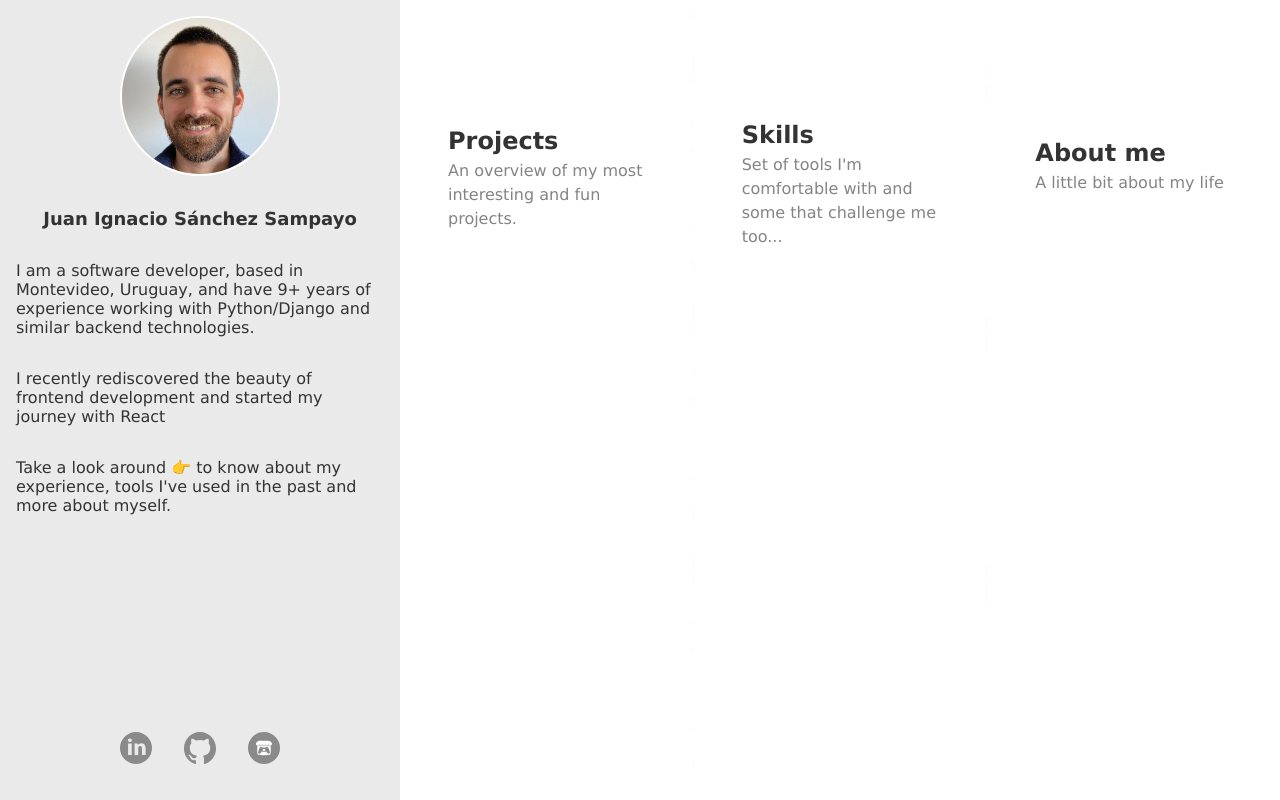
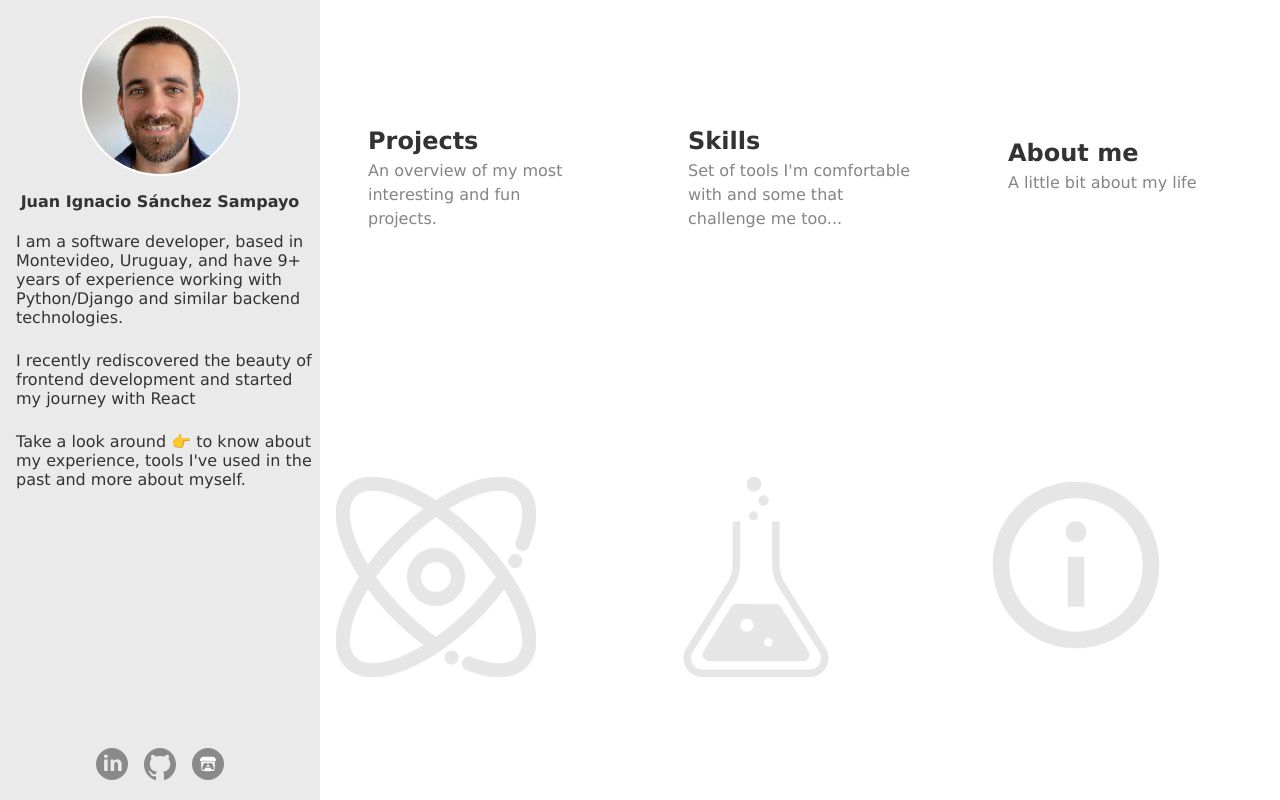
Before and after one commit to juan-ignacio-sanchez/portfolio, a Next.js app: page / in a window 1280 px wide. Built offline with nearby package versions, Linux system fonts and the light colour scheme.

Commit message:
add back button and some content

```diff
--- a/src/app/globals.css
+++ b/src/app/globals.css
@@ -49,11 +49,11 @@
 
 html,
 body {
-  max-width: 1500px;
+  max-width: 1800px;
   margin: 0 auto;
   overflow-x: hidden;
   background-image: url("../../public/images/background.png");
-
+  max-height: 100vh !important;
 }
 
 a {
--- a/src/app/page.module.css
+++ b/src/app/page.module.css
@@ -5,24 +5,31 @@
   padding: 0;
   color: var(--text-foreground-color);
   font-family: var(--global-font-family);
+  max-height: 100vh;
 }
 
 .profile {
   display: flex;
+  position:sticky;
   flex-direction: column;
   align-items: center;
   background-color: var(--profile-background-color);
-  max-width: 25rem;
+  max-width: 20rem;
   z-index: 2;
+  max-height: 100vh;
+
 }
 
 .profile h1 {
-  font-size:large;
-  padding: 1rem;
+  font-size:medium;
+  padding: .3rem;
+  padding-top: 0;
 }
 
 .profile p {
-  padding: 1rem;
+  padding: .5rem;
+  padding-left: 1rem;
+  padding-top: 1rem;
 }
 
 .profilePicture {
@@ -44,7 +51,8 @@
 }
 
 .profile footer img {
-  margin: 1rem;
+  margin-left: .5rem;
+  margin-right: .5rem;
   filter: grayscale(100%);
 }
 
@@ -65,14 +73,13 @@
   display: grid;
   grid-template-columns: repeat(3, 1fr);
   width: 100%;
-  gap: 1px;
+  max-height: 100vh;
 }
 
 .card {
   display: grid;
   flex-direction: column;
   align-items: center;
-  justify-content: space-between;
   background-color: var(--card-background);
   overflow: hidden;
   padding: 1rem;
@@ -84,7 +91,8 @@
 
 .card > img{
   z-index: 0;
-  }
+  filter: brightness(90%);
+}
 
 .card:hover {
   background-color: var(--card-hovered-background);
@@ -92,9 +100,10 @@
 }
 
 .card:hover img {
-  transition: all 0.5s;
+  transition: transform 0.5s;
   visibility: visible;
-  transform: scale(2) rotate(39deg);
+  transform: scale(1.3) rotate(12deg);
+  filter: brightness(100%);
 }
 
 .description {
@@ -103,7 +112,6 @@
   padding: 2rem;
   padding-top: 0;
   line-height: 1.5;
-  justify-self: flex-end;
 }
 
 .card:hover .description {
@@ -118,6 +126,56 @@
   font-size: 1rem;
   line-height: 1.5;
   max-width: 30ch;
+}
+
+.backCard {
+  display: grid;
+  grid-column: 1 / -1;
+  justify-content: flex-start;
+  align-items: flex-start;
+  background-color: var(--card-background);
+  overflow: hidden;
+  padding: 1rem;
+}
+
+.backCard:hover img {
+  transition: transform 0.5s;
+  visibility: visible;
+  transform: none;
+  filter: brightness(100%);
+}
+
+.backCard > img{
+  z-index: 0;
+  filter: brightness(90%);
+}
+
+.backCard > .description{
+  padding: 0
+}
+
+.content {
+  display: grid;
+  grid-column: 1 / -1;
+  justify-content: center;
+  padding: 2rem;
+  max-height: 100vh;
+  overflow: scroll;
+}
+
+.content p{
+  padding-bottom: .5rem;
+}
+
+.content h1,
+.content h2,
+.content {
+  padding-top: 1rem;
+  padding-bottom: 1rem
+}
+
+.content h3 {
+  padding-top: 1rem;
 }
 
 
@@ -141,7 +199,7 @@
   }
 
   .card:hover img {
-    transition: all 0.5s;
+    transition: visibility transform 0.5s;
     visibility: visible;
     transform: scale(1) rotate(-39deg);
   }
@@ -173,6 +231,7 @@
 
   .card h2 {
     margin-bottom: 0.5rem;
+
   }
 
   .description {
--- a/src/app/page.tsx
+++ b/src/app/page.tsx
@@ -84,43 +84,167 @@ function Profile({
   );
 }
 
-function PageCard({
+function Card({
   initialTitle,
   description,
   icon,
   visible,
+  index,
+  handleClick,
+  width,
+  height,
+  styleClass,
 }: {
   initialTitle: string;
   description: string;
   icon: string;
   visible: boolean;
+  index: number;
+  handleClick: any;
+  width: number;
+  height: number;
+  styleClass: string;
 }) {
   const [title, setTitle] = useState(initialTitle);
 
   return (
-    <Link href="/about" className={styles.card}>
+    <span
+      style={{
+        display: visible ? "grid" : "none",
+      }}
+      className={styleClass}
+      onClick={handleClick}
+    >
       <span className={styles.description}>
         <h2>{title}</h2>
         <p>{description}</p>
       </span>
       <Image
         src={`./images/${icon}.svg`}
-        alt="Profile picture"
-        width={200}
-        height={200}
+        alt="card icon"
+        width={width}
+        height={height}
         priority
       />
-    </Link>
+    </span>
+  );
+}
+
+function PageCard(props: any) {
+  return <Card {...props} width={200} height={200} styleClass={styles.card} />;
+}
+
+function BackCard(props: any) {
+  const combinedClassNames = `${styles.card} ${styles.backCard}`;
+  return (
+    <Card {...props} width={50} height={50} styleClass={combinedClassNames} />
+  );
+}
+
+function Content() {
+  return (
+    <article className={styles.content}>
+      <h2>Limit Wholesale Brokers (May 2022 - Present)</h2>
+      <ul>
+        <li>
+          Built and maintained integrations with 10+ third-party APIs using
+          Python/Django.
+        </li>
+        <li>
+          Established good communication channels to effectively reduce
+          unforeseen changes in external API integration.
+        </li>
+        <li>
+          Collaborating with our API&apos;s consumers was key to better incident
+          response and reduce debugging clutter.
+        </li>
+        <li>
+          Authored the integration with Trava Security to provide risk
+          assessment reports.
+        </li>
+      </ul>
+
+      <p>
+        The interesting part of this project is to find common patterns among
+        Carriers requirements to minimize users&apos; burden
+      </p>
+      <p>
+        Integration tests are a pain-point in this kind of projects where you
+        have 20+ integrations, this can be solved by prioritizing the most
+        valuable ones if you want to deliver on time and keep good quality.
+      </p>
+      <h2>Rootstrap (Jan 2020 - Jan 2022)</h2>
+      <p>
+        Being part of Roostrap allowed me to join multiple teams of many shapes
+        and sizes, the most remarkable ones are these:
+      </p>
+      <h3>Phylagen</h3>
+      <p>
+        Phylagen is a San Francisco based biotech company that combine microbial
+        genomics and data analytics to solve complex problems. I built
+        micro-services from scratch using Django, HUG, Flask and ocassionally
+        AWS Lambda, which were integrated as part of a complex ETL pipeline.
+      </p>
+      <h3>Sentry DashCam</h3>
+      <p>
+        The Sentry DashCam app & Wireless Bridge (Elon-1) enable Tesla owners
+        with auto-pilot cameras to wirelessly view their Tesla Sentry alarm
+        systems, and store & share their DashCam videos. I configured a
+        Raspberry PI (3b+ and Zero) to act as a usb gadget collecting all of the
+        car&apos;s DVR , optimizing it using FFmpeg making it streaming-enabled
+        and presenting them through a REST API built using Flask. The
+        server&apos;s setup was automated using bash scripting, so any user
+        could download an pre-packaged system image and install it on a board.
+        The pain-point of this project was using C/C++ to run just the required
+        part of FFMpeg and not the whole standard binary due to the limited
+        amount of computing power of the Raspberry PI boards.
+      </p>
+      <h2>Hipcam (Jun 2018 - Jan 2020)</h2>
+      <p>
+        Hipcam is an IoT company, based in Buenos Aires, which develops a Smart
+        Home Security system, here I worked with multiple of their
+        micro-services such as videoprocessing (on-demand clip generation adding
+        watermark and timestamps if required), the module in charge of tracking
+        cameras and users, using Python/Django, and a Python/Tornado module in
+        charge of consume cameras&apos; information in real-time such as room
+        temperature and current location. I also helped maintaining the
+        face-recognition micro-service as well as some work on the
+        infrastructure side (AWS and DVR Server)
+      </p>
+      <h2>Cilan (Jun 2014 - May 2018)</h2>
+      <p>
+        Cilan is an IT solutions company, based in Uruguay, we provided several
+        services from VoIP to web development. Here I worked as a fullstack
+        developer, using django, django rest framework, knockoutJS, Postgresql
+        and mysql.
+      </p>
+    </article>
   );
 }
 
 export default function Home() {
   const [displayProfile, setDisplayProfile] = useState(true);
   const [menuVisibleArray, setMenuVisibleArray] = useState([true, true, true]);
+  const [selectedCard, setSelectedCard] = useState(-1);
 
   function toggleProfile() {
     setDisplayProfile(!displayProfile);
   }
+
+  function selectCard(index: number) {
+    const menuVisibleArrayCopy = menuVisibleArray.slice();
+    if (menuVisibleArray[index] === true && menuVisibleArray.includes(false)) {
+      menuVisibleArrayCopy.fill(true);
+      setSelectedCard(-1);
+    } else {
+      menuVisibleArrayCopy.fill(false);
+      menuVisibleArrayCopy[index] = true;
+      setSelectedCard(index);
+    }
+
+    setMenuVisibleArray(menuVisibleArrayCopy);
+  }
+
   return (
     <>
       <main className={styles.main}>
@@ -129,24 +253,40 @@ export default function Home() {
           toggleProfile={toggleProfile}
         />
         <nav className={styles.grid}>
+          <BackCard
+            initialTitle=""
+            description=""
+            icon="back"
+            visible={selectedCard != -1}
+            index={0}
+            handleClick={() => selectCard(-1)}
+          />
+          {selectedCard != -1 && <Content />}
           <PageCard
             initialTitle="Projects"
             description="An overview of my most interesting and fun projects."
             icon="science"
-            visible={menuVisibleArray[0]}
+            visible={selectedCard == -1}
+            index={0}
+            handleClick={() => selectCard(0)}
           />
 
           <PageCard
             initialTitle="Skills"
             description="Set of tools I'm comfortable with and some that challenge me too..."
             icon="flask"
-            visible={menuVisibleArray[0]}
+            visible={selectedCard == -1}
+            index={1}
+            handleClick={() => selectCard(1)}
           />
+
           <PageCard
             initialTitle="About me"
             description="A little bit about my life"
             icon="about"
-            visible={menuVisibleArray[0]}
+            visible={selectedCard == -1}
+            index={2}
+            handleClick={() => selectCard(2)}
           />
         </nav>
       </main>
```
Also changed, not shown: public/images/back.svg (added).
